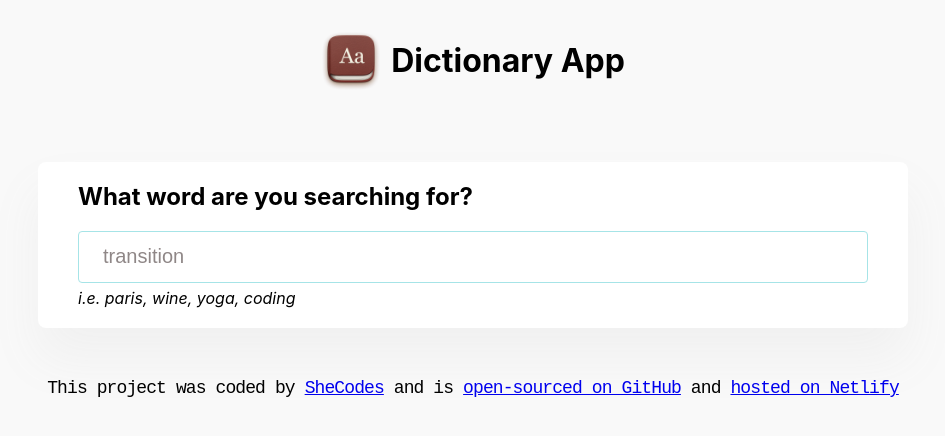
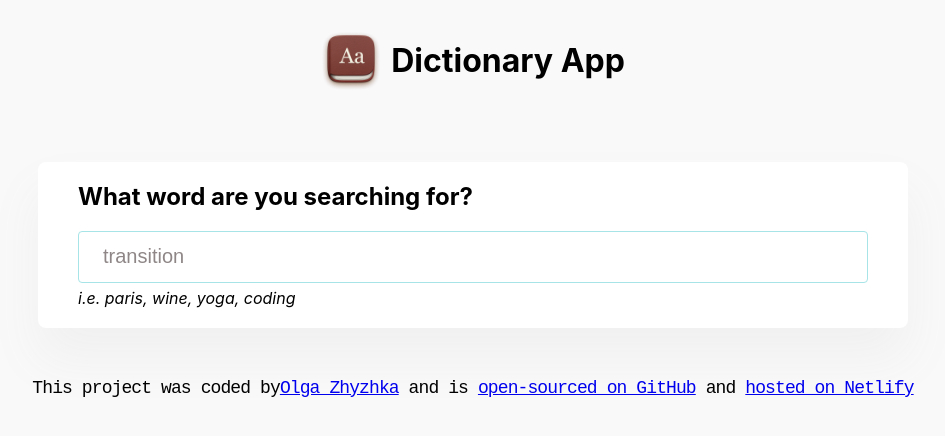
Before and after one commit to HelgaZhizhka/dictionary-app, a React (Create React App) app: page / in a window 1280 px wide. Shown: the top 436 px of the page, without its empty margins (167-1112 px from the left). Built offline with nearby package versions, Linux system fonts and the light colour scheme; no server answers.

Commit message:
add photos

```diff
--- a/src/App.js
+++ b/src/App.js
@@ -11,13 +11,13 @@ function App() {
       </header>
       <Search word="transition" />
       <footer>
-        This project was coded by{' '}
+        This project was coded by
         <a
-          href="https://www.shecodes.io/"
+          href="https://www.linkedin.com/in/helgazhyzhka/"
           target="_blank"
           rel="noopener noreferrer"
         >
-          SheCodes
+          Olga Zhyzhka
         </a>{' '}
         and is{' '}
         <a
```
